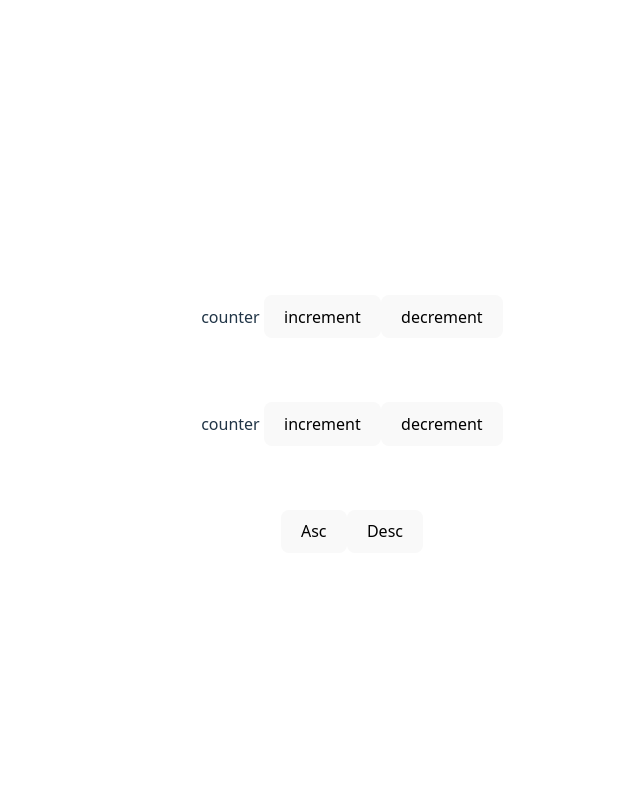
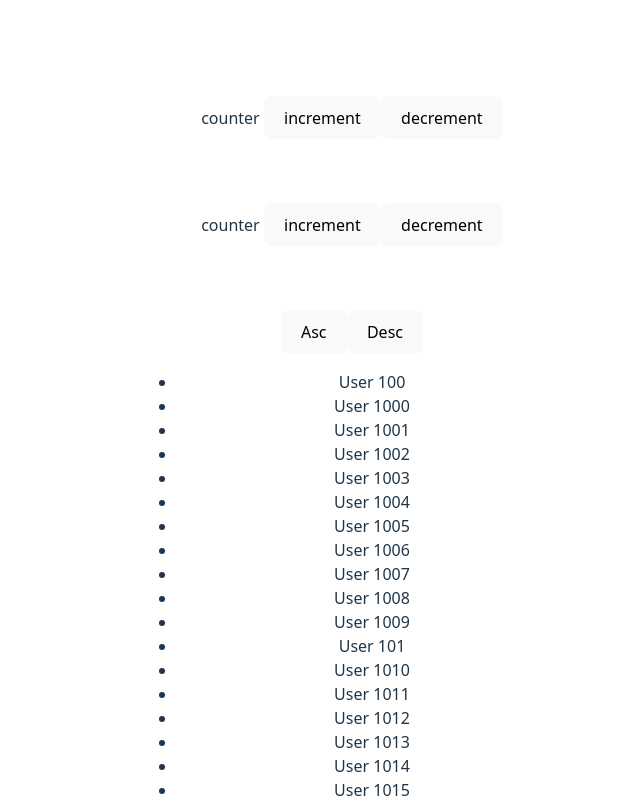
Before and after one commit to OlegDegterov/redux-concepts, a React (Vite) app: page / in a window 1280 px wide. Shown: the top 800 px of the page, without its empty margins (288-928 px from the left). Built offline with nearby package versions, Linux system fonts and the light colour scheme.

Commit message:
add createSlice

```diff
--- a/src/modules/users/users-list.tsx
+++ b/src/modules/users/users-list.tsx
@@ -1,15 +1,10 @@
 import { useState, memo } from "react";
-import {
-  UseAppDispatch,
-  useAppSelector,
-} from "../../store";
+import { UseAppDispatch, useAppSelector } from "../../store";
 import {
   selectSelectedUser,
-  selectSortedUsers,
+  usersSlice,
   type User,
   type UserId,
-  type UserRemoveSelectedAction,
-  type UserSelectedAction,
 } from "./users.slice";
 
 export function UserList() {
@@ -18,7 +13,7 @@ export function UserList() {
   const selectedUser = useAppSelector(selectSelectedUser);
 
   const sortedUsers = useAppSelector((state) =>
-    selectSortedUsers(state, sortType)
+    usersSlice.selectors.selectSorted(state, sortType)
   );
 
   return (
@@ -57,18 +52,13 @@ const UserListItem = memo(function UserListItem({
 }: {
   userId: UserId;
 }) {
-  const user = useAppSelector(selectSelectedUser);
+  const user = useAppSelector((state) => state.users.entities[userId]);
   const dispatch = UseAppDispatch();
   console.log("UserListItem", userId);
   if (!user) return null;
 
   const handleUserClick = () => {
-    dispatch({
-      type: "userSelected",
-      payload: {
-        userId: user.id,
-      },
-    } satisfies UserSelectedAction);
+    dispatch(usersSlice.actions.selected({ userId }));
   };
 
   return (
@@ -81,9 +71,7 @@ const UserListItem = memo(function UserListItem({
 function SelectedUser({ user }: { user: User }) {
   const dispatch = UseAppDispatch();
   const handleBackButtonClick = () => {
-    dispatch({
-      type: "userRemoveSelected",
-    } satisfies UserRemoveSelectedAction);
+    dispatch(usersSlice.actions.selectRemove());
   };
   return (
     <div className="flex flex-col items-center">
--- a/src/modules/users/users.slice.ts
+++ b/src/modules/users/users.slice.ts
@@ -1,5 +1,8 @@
-
-import { createSelector } from "@reduxjs/toolkit";
+import {
+  createSelector,
+  createSlice,
+  type PayloadAction,
+} from "@reduxjs/toolkit";
 import type { AppState } from "../../store";
 
 export type UserId = string;
@@ -25,70 +28,25 @@ type UsersState = {
   selectedUserId: UserId | undefined;
 };
 
-export type UserSelectedAction = {
-  type: "userSelected";
-  payload: {
-    userId: UserId;
-  };
-};
-
-export type UserRemoveSelectedAction = {
-  type: "userRemoveSelected";
-};
-
-export type UsersStoredAction = {
-  type: "usersStored";
-  payload: {
-    users: User[];
-  };
-};
-
-type Action = UserSelectedAction | UserRemoveSelectedAction | UsersStoredAction;
-
 const initialUserState: UsersState = {
   entities: {},
   ids: [],
   selectedUserId: undefined,
 };
 
-export const usersReducer = (
-  state = initialUserState,
-  action: Action
-): UsersState => {
-  switch (action.type) {
-    case "usersStored": {
-      const { users } = action.payload;
-      return {
-        ...state,
-        entities: users.reduce((acc: Record<UserId, User>, user: User) => {
-          acc[user.id] = user;
-          return acc;
-        }, {} as Record<UserId, User>),
-        ids: users.map((user: User) => user.id),
-      };
-    }
-    case "userSelected": {
-      const { userId } = action.payload;
-      return {
-        ...state,
-        selectedUserId: userId,
-      };
-    }
-    case "userRemoveSelected": {
-      return {
-        ...state,
-        selectedUserId: undefined,
-      };
-    }
-    default:
-      return state;
-  }
-};
+export const selectSelectedUser = (state: AppState) =>
+  state.users.selectedUserId
+    ? state.users.entities[state.users.selectedUserId]
+    : undefined;
 
-export const selectSortedUsers = createSelector(
-  (state: AppState) => state.users.ids,
-  (state: AppState) => state.users.entities,
-  (_: AppState, sort: "asc" | "desc") => sort,
+export const usersSlice = createSlice({
+  name: "users",
+  initialState: initialUserState,
+  selectors: {
+    selectSorted: createSelector(
+      (state: UsersState) => state.ids,
+      (state: UsersState) => state.entities,
+      (_: UsersState, sort: "asc" | "desc") => sort,
       (ids, entities, sort) =>
         ids
           .map((id) => entities[id])
@@ -100,9 +58,25 @@ export const selectSortedUsers = createSelector(
               return b.name.localeCompare(a.name);
             }
           })
-);
+    ),
+    selectSelectedUser: (state: UsersState) =>
+      state.selectedUserId ? state.entities[state.selectedUserId] : undefined,
+  },
+  reducers: {
+    selected: (state, action: PayloadAction<{ userId: UserId }>) => {
+      state.selectedUserId = action.payload.userId;
+    },
+    selectRemove: (state) => {
+      state.selectedUserId = undefined;
+    },
+    stored: (state, action: PayloadAction<{ users: User[] }>) => {
+      const { users } = action.payload;
 
-export const selectSelectedUser = (state: AppState) =>
-  state.users.selectedUserId
-    ? state.users.entities[state.users.selectedUserId]
-    : undefined;
+      state.entities = users.reduce((acc: Record<UserId, User>, user: User) => {
+        acc[user.id] = user;
+        return acc;
+      }, {} as Record<UserId, User>);
+      state.ids = users.map((user: User) => user.id);
+    },
+  },
+});
--- a/src/store.ts
+++ b/src/store.ts
@@ -1,29 +1,16 @@
-import {
-  combineReducers,
-  configureStore,
-  createSelector,
-} from "@reduxjs/toolkit";
+import { configureStore, createSelector } from "@reduxjs/toolkit";
 import { useDispatch, useSelector, useStore } from "react-redux";
-import {
-  initialUsers,
-  usersReducer,
-  type UsersStoredAction,
-} from "./modules/users/users.slice";
+import { initialUsers, usersSlice } from "./modules/users/users.slice";
 import { countersReducer } from "./modules/counters/counters.slice";
 
-const reducer = combineReducers({
-  users: usersReducer,
-  counters: countersReducer,
+export const store = configureStore({
+  reducer: {
+    counters: countersReducer,
+    [usersSlice.name]: usersSlice.reducer,
+  },
 });
 
-export const store = configureStore({
-  reducer: reducer,
-});
-
-store.dispatch({
-  type: "usersStored",
-  payload: { users: initialUsers },
-} satisfies UsersStoredAction);
+store.dispatch(usersSlice.actions.stored({ users: initialUsers }));
 
 export type AppState = ReturnType<typeof store.getState>;
 export type AppDispatch = typeof store.dispatch;
```
Lines whose indentation alone changed are shown as unchanged.
